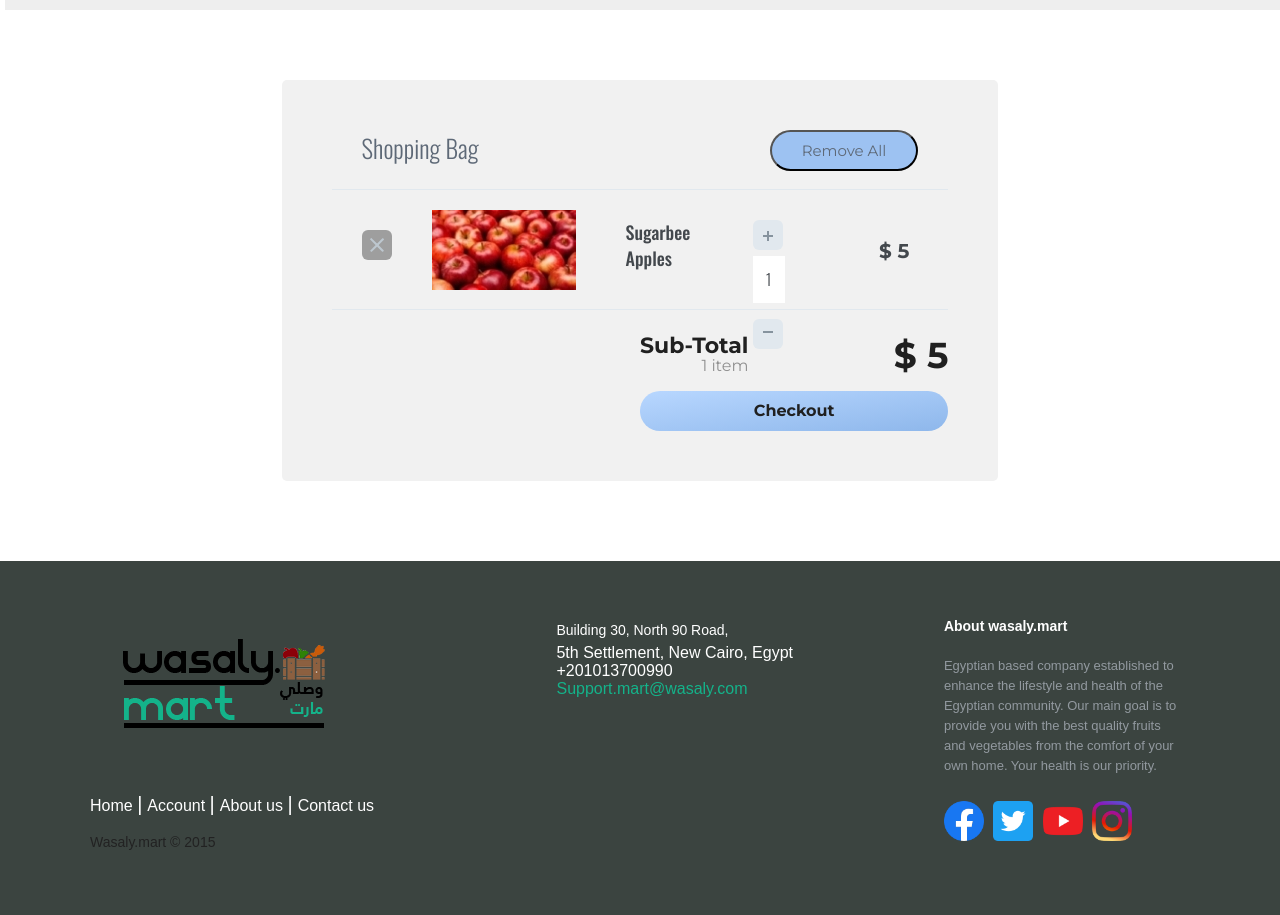
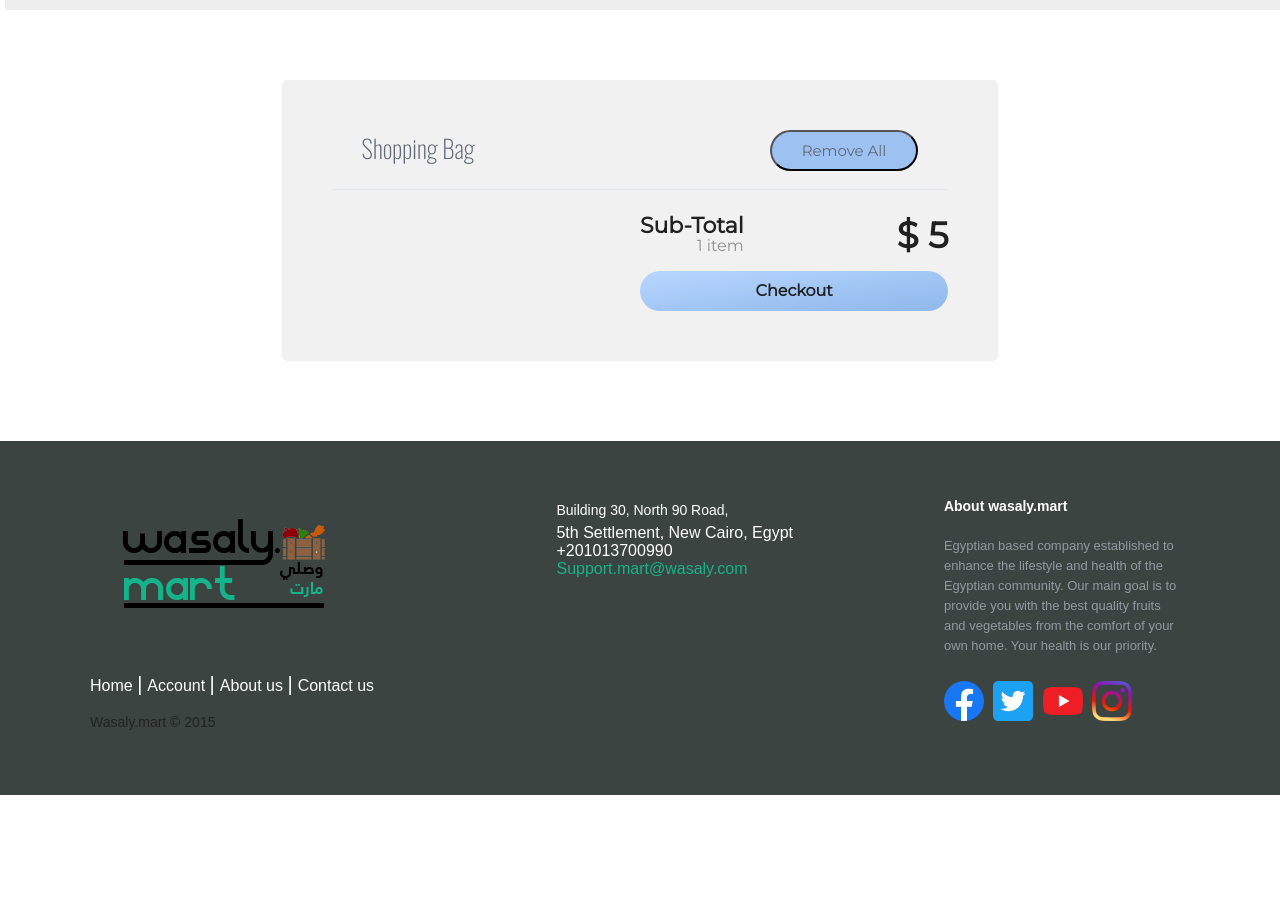
Before and after one commit to Seifeldin-Khalil/wasaly, a PHP site: page /cart.php in a window 1280 px wide. Shown: the part 95-1010 px from the top of the page. After the commit the page ends 890 px from the top, so only its background shows below. Run offline with PHP 8.4, Linux system fonts and the light colour scheme; data comes from the database, SQL or seed files in the repository; grey boxes are pictures that could not be loaded.

Commit message:
cart mo2aqatan

```diff
--- a/Include/CSS/stylesheet.css
+++ b/Include/CSS/stylesheet.css
@@ -578,157 +578,12 @@ textarea {
     font-weight: 300;
 }
 
-.cartitem {
-    padding: 20px 30px;
-    height: 120px;
-    display: flex;
-    border-bottom: 1px solid #E1E8EE;
-}
-
-.cartitem:nth-child(3) {
-    border-top: 1px solid #E1E8EE;
-    border-bottom: 1px solid #E1E8EE;
-}
-
-/* Buttons -  Delete and Like */
-.cartbuttons {
-    position: relative;
-    padding-top: 20px;
-    margin-right: 40px;
-}
-
-.delete-btn {
-    display: inline-block;
-    cursor: pointer;
-    width: 18px;
-    height: 17px;
-    background: url("delete-icn.svg") no-repeat center;
-}
-
-.is-active {
-    animation-name: animate;
-    animation-duration: .8s;
-    animation-iteration-count: 1;
-    animation-timing-function: steps(28);
-    animation-fill-mode: forwards;
-}
-
-@keyframes animate {
-    0% {
-        background-position: left;
-    }
-
-    50% {
-        background-position: right;
-    }
-
-    100% {
-        background-position: right;
-    }
-}
-
-/* Product Image */
-.cartItemImage {
-    margin-right: 50px;
-}
-
-/* Product Description */
-.cartItemDescription {
-    padding-top: 10px;
-    margin-right: 60px;
-    width: 115px;
-}
-
-.cartItemDescription span {
-    display: block;
-    font-size: 18px;
-    color: #43484D;
-    font-weight: 400;
-}
-
-.cartItemDescription span:first-child {
-    margin-bottom: 5px;
-}
-
-/* Product Quantity */
-.cartItemquantity {
-    padding-top: 10px;
-    margin-right: 60px;
-}
-
-.cartItemquantity input {
-    -webkit-appearance: none;
-    border: none;
-    text-align: center;
-    width: 32px;
-    font-size: 16px;
-    color: #43484D;
-    font-weight: 300;
-}
-
-button[class*=btn] {
-    height: 30px;
-    background-color: #E1E8EE;
-    border-radius: 6px;
-    border: none;
-    cursor: pointer;
-}
-
-.minus-btn img {
-    margin-bottom: 3px;
-}
-
-.plus-btn img {
-    margin-top: 2px;
-}
-
-.cartItemquantity button:focus,
-.cartItemquantity input:focus {
-    outline: 0;
-}
-
-/* Total Price */
-#Item-total-price {
-    width: 83px;
-    padding-top: 27px;
-    text-align: center;
-    font-size: 20px;
-    color: #43484D;
-    font-weight: 600;
-    font-family: 'Montserrat', sans-serif;
-}
-
-/* Responsive */
-@media (max-width: 800px) {
-    .shopping-cart {
-        width: 100%;
-        height: auto;
-        overflow: hidden;
-    }
-
-    .cartitem {
-        height: auto;
-        flex-wrap: wrap;
-        justify-content: center;
-    }
-
-    .cartItemImage img {
-        width: 50%;
-        vertical-align: middle;
-        align-content: center;
-    }
-
-    .cartItemImage,
-    .cartItemquantity,
-    .cartItemDescription {
-        width: 100%;
-        text-align: center;
-        margin: 0;
-    }
-
-    .cartbuttons {
-        margin-right: 20px;
-    }
+/* Add here */
+.cartTable th, .cartTable td {
+    padding: 500px;
+}
+.cartTable {
+    border-spacing: 15px;
 }
 
 .chckout {
--- a/cart.php
+++ b/cart.php
@@ -3,8 +3,23 @@
     $conn = new PDO("mysql:host=localhost;dbname=wasaly_db", "root", "");
     // set the PDO error mode to exception
     $conn->setAttribute(PDO::ATTR_ERRMODE, PDO::ERRMODE_EXCEPTION);
-      } catch(PDOException $e) {
+}
+catch (PDOException $e) {
     echo "Connection failed: " . $e->getMessage();
+}
+
+session_start();
+$_SESSION["CustId"] = 203398;
+$_SESSION["OrderId"] = 101;
+
+$sql = "SELECT * FROM ordered_product INNER JOIN product ON product.Product_ID = ordered_product.Product_ID WHERE Order_ID = " . $_SESSION["OrderId"];
+try {
+    $proddatainsert = $conn->query($sql);
+    $insertdata = $proddatainsert->fetchAll(PDO::FETCH_ASSOC);
+
+}
+catch (PDOException $e) {
+    echo $e->getMessage();
 }
 
 ?>
@@ -17,7 +32,6 @@
     <meta name="robots" content="noindex,follow" />
 
     <link rel="stylesheet" href="Include/CSS/stylesheet.css">
-    <link rel="stylesheet" href="Include/CSS/MaiiStylesheet.css">
     <link rel="shortcut icon" type="image/x-icon" href="imgs/Home/mini%20logo.jpg" />
     <!-- Header Links -->
     <link rel="preconnect" href="https://fonts.googleapis.com/%22%3E">
@@ -88,6 +102,7 @@
         </div>
 
     </nav>
+
     <div class="shopping-cart" id="cartBox">
         <!-- Title -->
         <div class="carttitle">
@@ -97,33 +112,44 @@
         </div>
 
         <!-- Product #1 -->
-        <div class="cartitem" id="item1">
-            <div class="cartbuttons">
-                <button class="delete-btn" id="deleteItem1" type="button" name="button" onclick="deleteItem(this.id)">
-                    <img src="imgs/Maii/delete-icn.svg" alt="" />
-                </button>
-            </div>
 
-            <div class="cartItemImage">
-                <img src="imgs/Fruits&Veggies/redApples.kpg.jpg" alt="" />
-            </div>
+        <table class = "cartTable" >
+            <?php
+                foreach ($insertdata as $value) {
+                    echo "<tr>";
 
-            <div class="cartItemDescription">
-                <span>Sugarbee Apples</span>
-            </div>
+                    echo "<td style = 'padding: 10px; '>";
+                    echo '<button style = "width: 50px;" class="delete-btn" id="deleteItem1" type="button" name="button" onclick="deleteItem(this.id)"><img src="imgs/Maii/delete-icn.svg" alt="" /></button>';
+                    echo "</td>";
 
-            <div class="cartItemquantity">
-                <button class="plus-btn" id="PlusBtn1" type="button" name="button" onclick="plusQunatity(this.id)">
-                    <img src="imgs/Maii/plus.svg" alt="" />
-                </button>
-                <input type="text" name="name" value="1" id="Qunatity" readonly>
-                <button class="minus-btn" type="button" name="button" onclick="minusQunatity()">
-                    <img src="imgs/Maii/minus.svg" alt="" />
-                </button>
-            </div>
+                    echo "<td style = 'padding: 10px; '> <img src='imgs/Fruits&Veggies/redApples.kpg.jpg' alt=''/></td>";
 
-            <div id="Item-total-price">$ 5</div>
-        </div>
+                    echo "<td style = 'padding: 10px; '>";
+                    echo $value["Product_Name"];
+                    echo "</td>";
+
+                    echo "<td style = 'padding: 10px; '>";
+                    echo '<button class="minus-btn" style = "width: 30px; padding-top: 5px" type="button" name="button" onclick="minusQunatity()"> <img src="imgs/Maii/minus.svg" alt="" /></button>';
+                    echo "</td>";
+
+                    echo "<td style = 'padding: 10px; '>";
+                    echo '<input style = "width: 40px" type="text" name="name" value=" ' . $value["Quantity"] . ' " id="Qunatity" readonly>';
+                    echo "</td>";
+
+                    echo "<td style = 'padding: 10px; '>";
+                    echo "<button class='plus-btn' id='PlusBtn1' style = 'width: 30px;' type='button' name='button' onclick='plusQunatity(this.id)'><img src='imgs/Maii/plus.svg' alt=''/></button>";
+                    echo "</td>";
+
+                    echo "<td style = 'padding: 10px; '>";
+                    echo '<div id="Item-total-price">$ 5</div>';
+                    echo "</td>";
+
+                    echo "</tr>";
+
+
+                }
+            ?>
+        </table>
 
         <center>
             <div class="chckout" align="right">
```
Lines whose indentation alone changed are shown as unchanged.
